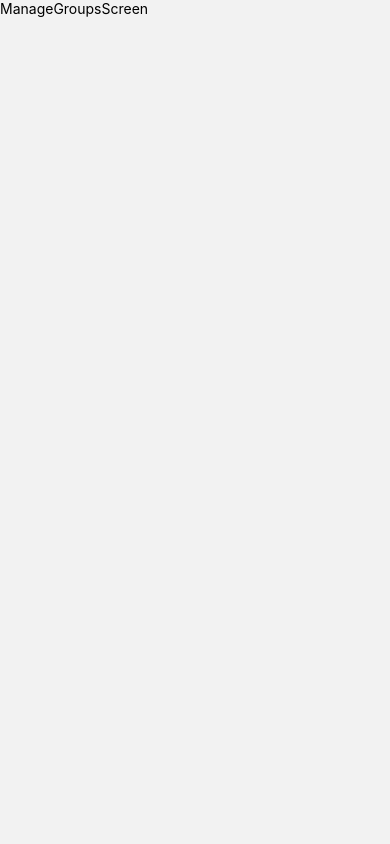
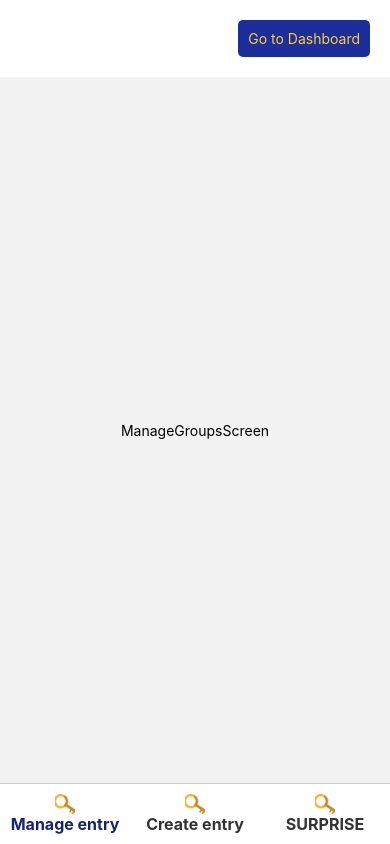
Before and after one commit to Lallethu/PassLogify, a React Native app: screen /Manage in a window 390 px wide. Built offline with nearby package versions, Linux system fonts and the light colour scheme.

Commit message:
Implement the starter for the next future feature.

```diff
--- a/src/screens/ManageGroupsScreen.jsx
+++ b/src/screens/ManageGroupsScreen.jsx
@@ -1,11 +1,19 @@
 import { View, Text } from 'react-native';
 import React from 'react';
+import FakeBottomTab from '../components/FakeBottomTab';
+import { STYLES } from '../constantes/styles';
+import { BackToDashboardHeader } from '../components/BackToDashboardHeader';
 
 const ManageGroupsScreen = () => {
 	return (
-		<View>
-			<Text>ManageGroupsScreen</Text>
-		</View>
+		<>
+			<BackToDashboardHeader />
+			<View style={STYLES.container}>
+				<Text>ManageGroupsScreen</Text>
+			</View>
+
+			<FakeBottomTab route={'Manage'} />
+		</>
 	);
 };
 
```
